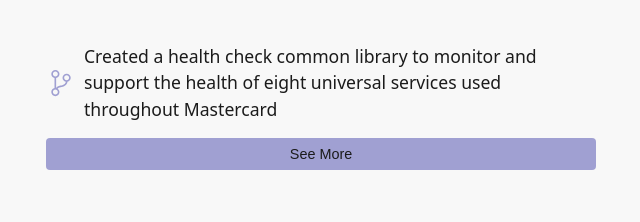
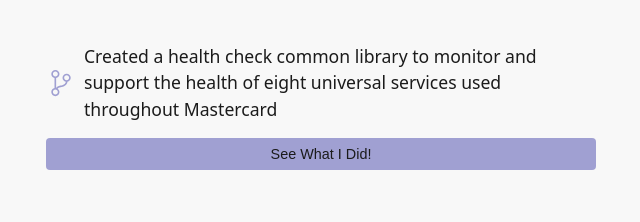
Before and after one commit to JayceBordelon/personal-site, a React (Vite) app: page / in a window 1280 px wide. Shown: the part 1840-2062 px from the top of the page, without its empty margins (319-959 px from the left). Built offline with nearby package versions, Linux system fonts and the light colour scheme.

Commit message:
Ok I think Im good

```diff
--- a/src/components/WorkCard.tsx
+++ b/src/components/WorkCard.tsx
@@ -48,7 +48,7 @@
                             ))}
                         {experience.description.length > 1 && (
                             <button className="see-more-btn" onClick={toggleExpanded}>
-                                {expanded ? 'See Less' : 'See More'}
+                                {expanded ? 'See Less' : 'See What I Did!'}
                             </button>
                         )}
                     </>
```
